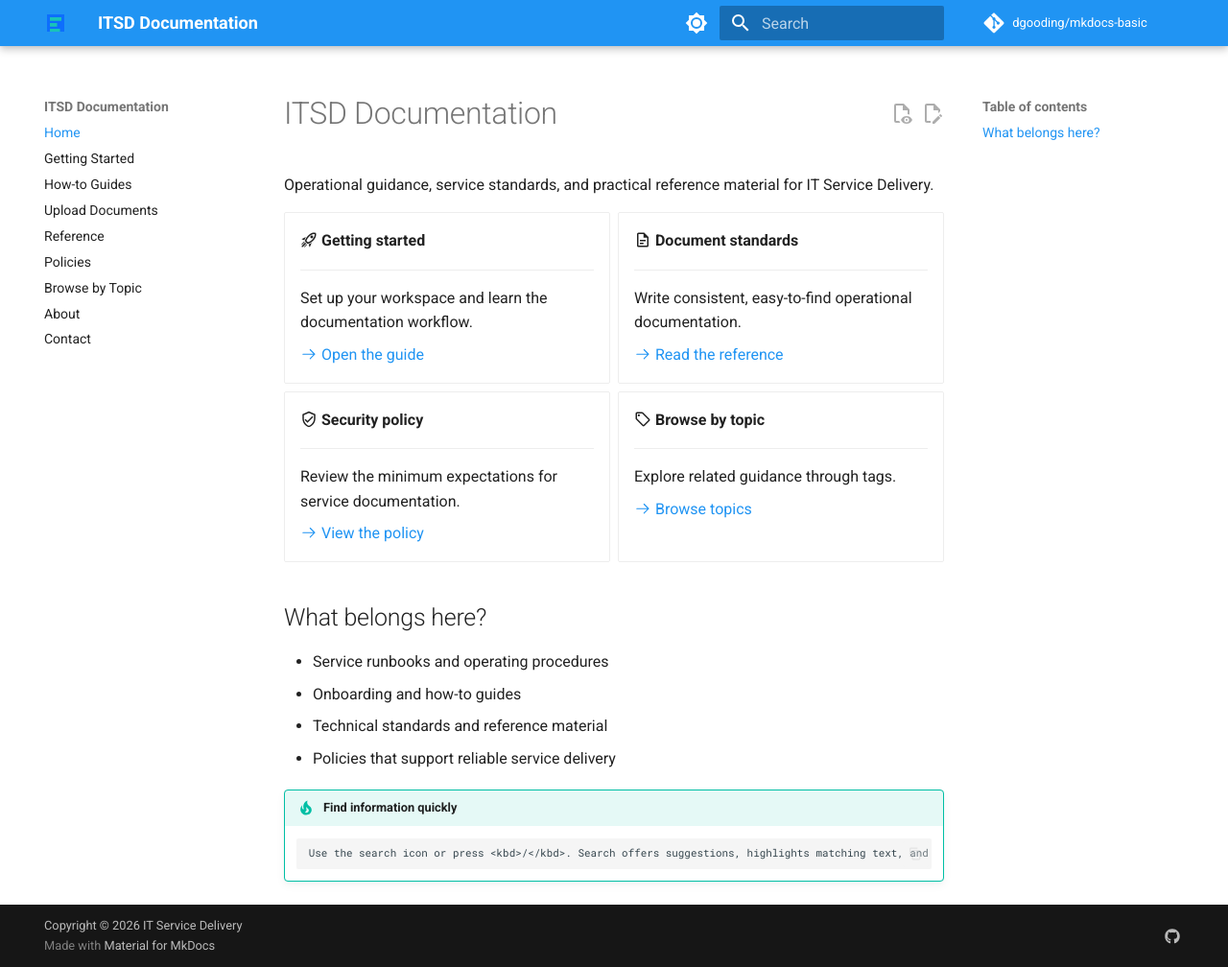
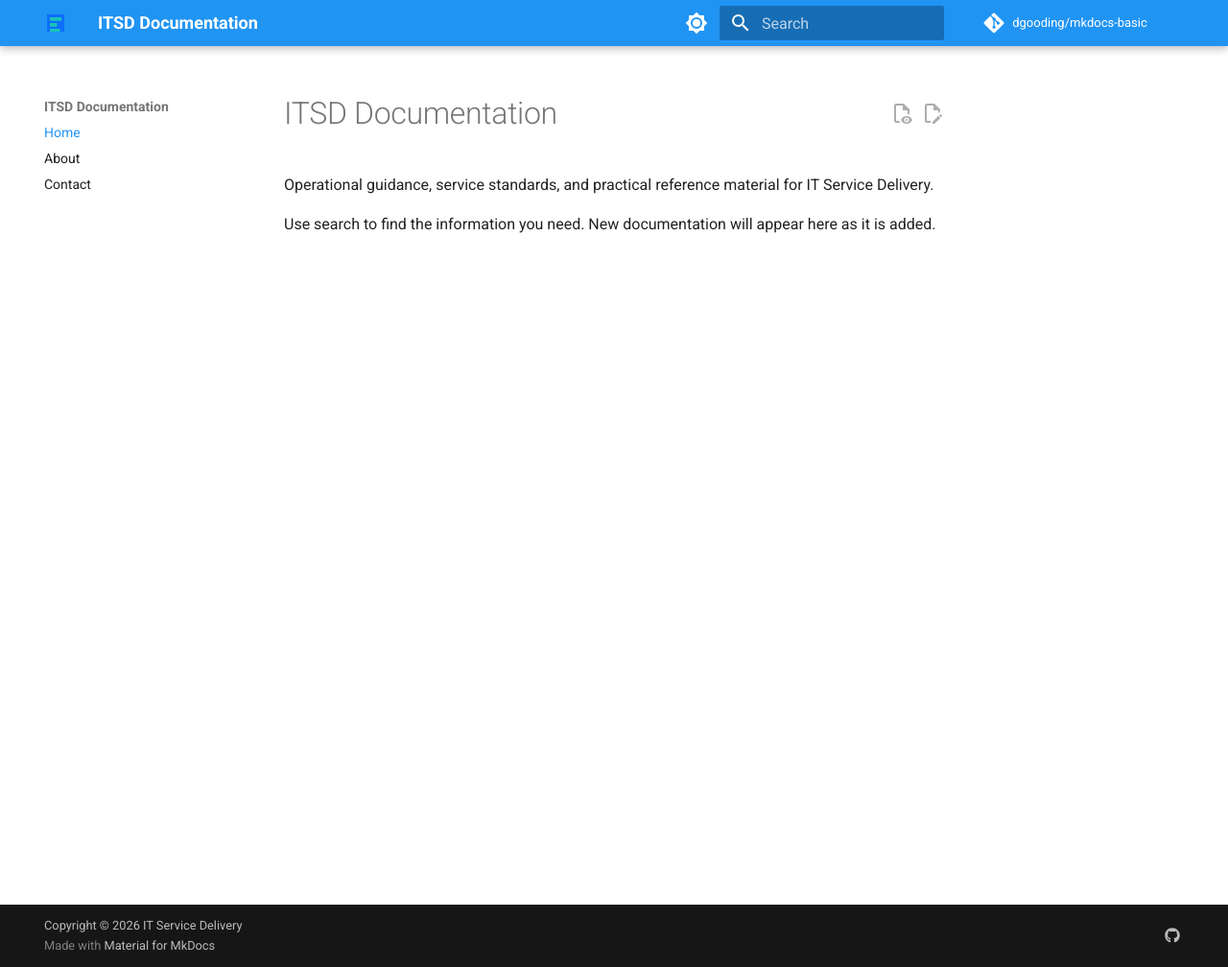
Before and after one commit to dgooding/mkdocs-basic, an MkDocs documentation site: the page built from docs/index.md, in a window 1280 px wide and 1008 px high. Shown: the whole window at 96% size. Built offline with MkDocs 1.6.1 and Material for MkDocs 9.7.7, drawn with Linux system fonts in a browser that asks for light colours; comment, search, counter and statistics services are not loaded.

Commit message:
Remove starter documentation sections

```diff
--- a/docs/index.md
+++ b/docs/index.md
@@ -7,49 +7,4 @@ search:
 
 Operational guidance, service standards, and practical reference material for IT Service Delivery.
 
-<div class="grid cards" markdown>
-
-- :material-rocket-launch-outline: **Getting started**
-
-    ---
-
-    Set up your workspace and learn the documentation workflow.
-
-    [:octicons-arrow-right-24: Open the guide](guides/getting-started.md)
-
-- :material-file-document-outline: **Document standards**
-
-    ---
-
-    Write consistent, easy-to-find operational documentation.
-
-    [:octicons-arrow-right-24: Read the reference](reference/document-standards.md)
-
-- :material-shield-check-outline: **Security policy**
-
-    ---
-
-    Review the minimum expectations for service documentation.
-
-    [:octicons-arrow-right-24: View the policy](policies/security.md)
-
-- :material-tag-outline: **Browse by topic**
-
-    ---
-
-    Explore related guidance through tags.
-
-    [:octicons-arrow-right-24: Browse topics](tags.md)
-
-</div>
-
-## What belongs here?
-
-- Service runbooks and operating procedures
-- Onboarding and how-to guides
-- Technical standards and reference material
-- Policies that support reliable service delivery
-
-!!! tip "Find information quickly"
-
-        Use the search icon or press <kbd>/</kbd>. Search offers suggestions, highlights matching text, and lets you copy a link to a result.
+Use search to find the information you need. New documentation will appear here as it is added.
--- a/mkdocs.yml
+++ b/mkdocs.yml
@@ -74,11 +74,5 @@ copyright: Copyright &copy; 2026 IT Service Delivery
 
 nav:
   - Home: index.md
-  - Getting Started: guides/getting-started.md
-  - How-to Guides: how-to/contribute.md
-  - Upload Documents: how-to/upload-documents.md
-  - Reference: reference/document-standards.md
-  - Policies: policies/security.md
-  - Browse by Topic: tags.md
   - About: about.md
   - Contact: contact.md
```
Also changed, not shown: docs/guides/getting-started.md (deleted, +0 -26 lines), docs/how-to/contribute.md (deleted, +0 -28 lines), docs/how-to/upload-documents.md (deleted, +0 -25 lines), docs/policies/security.md (deleted, +0 -19 lines), docs/reference/document-standards.md (deleted, +0 -33 lines), docs/tags.md (deleted, +0 -16 lines).
